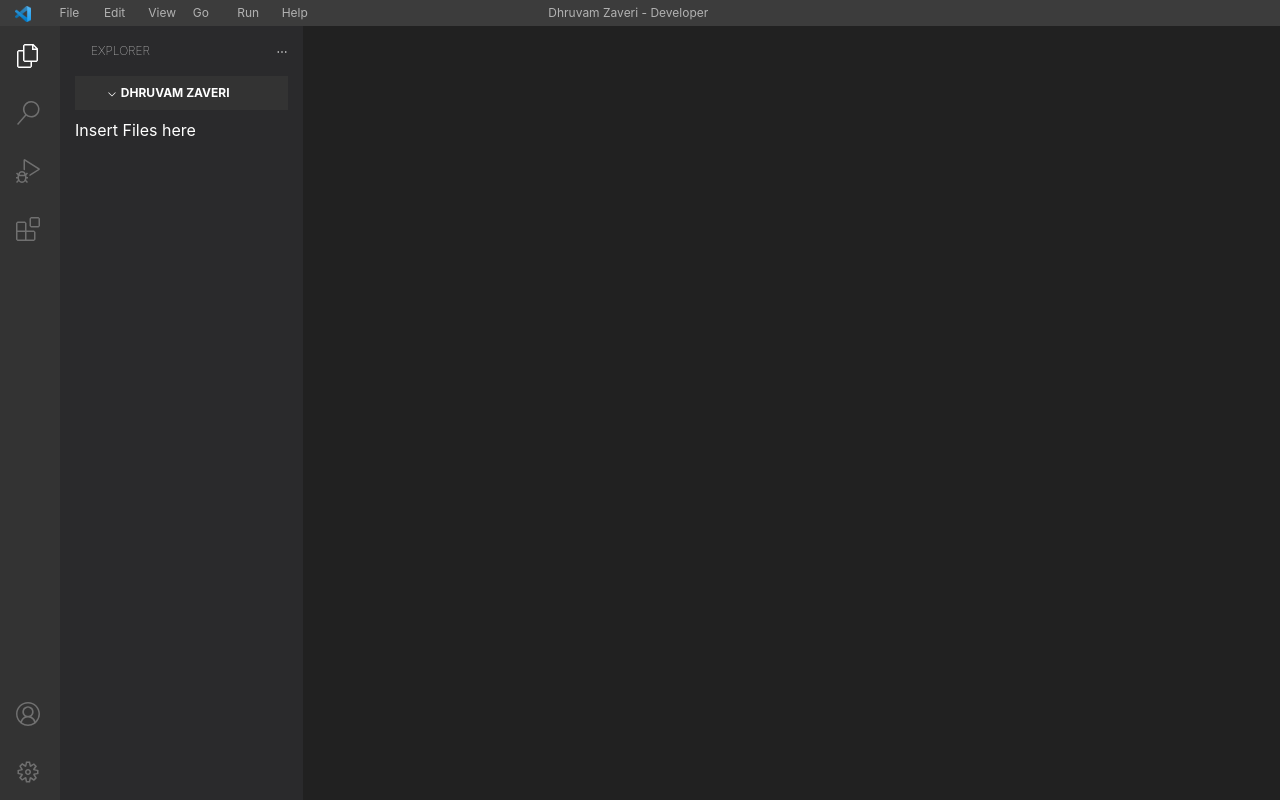
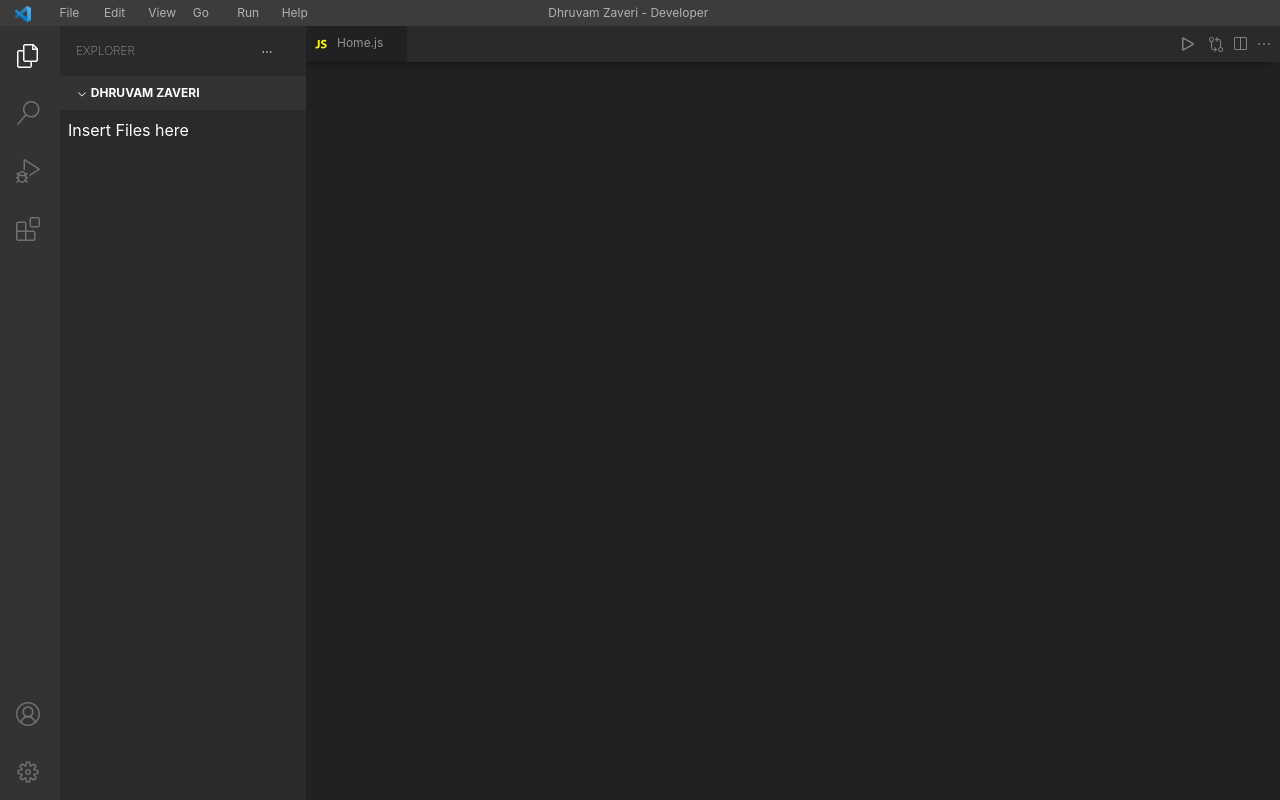
Before and after one commit to dhruvam-zaveri/vs-code-portfolio, a React (Create React App) app in the folder frontend/: page / in a window 1280 px wide. Built offline with nearby package versions, Linux system fonts and the light colour scheme.

Commit message:
Restructured the bars, TabBar fits perfectly except in sm, the file logo gets hidden.

```diff
--- a/frontend/src/App.js
+++ b/frontend/src/App.js
@@ -1,5 +1,5 @@
 import React from "react";
-import { Row, Col } from "react-bootstrap";
+import { Row, Col, Container } from "react-bootstrap";
 import Header from "./Components/Header.js";
 import TabBar from "./Components/TabBar.js";
 import SideBar from "./Components/SideBar.js";
@@ -9,9 +9,9 @@
   return (
     <>
       <Header />
+      <TabBar />
       <SideBar />
       <FilesBar />
-      {/* <TabBar /> */}
     </>
   );
 };
--- a/frontend/src/Components/FilesBar.js
+++ b/frontend/src/Components/FilesBar.js
@@ -3,21 +3,20 @@
 
 export const FilesBar = () => {
   return (
-    <Row sm="auto">
     <Navbar
       collapseOnSelect
       expand="sm"
       className="d-flex flex-column"
       style={{
         padding: 0,
+        height: "100vh",
         background: "#2A2A2C",
         position: "fixed",
         top: "26px",
         left: "60px",
-          bottom: "0px",
       }}
     >
-        <Container>
+      <Container style={{ padding: 0 }}>
         <Navbar.Toggle aria-controls="basic-navbar-nav" />
         <Navbar.Collapse
           className="d-flex flex-column"
@@ -35,7 +34,7 @@
             >
               <Col className="pr-5">EXPLORER</Col>
               <Col className="pr-5 d-none d-md-block"></Col>
-                <Col className="">
+              <Col className="pr-5">
                 <svg
                   stroke="currentColor"
                   fill="currentColor"
@@ -51,6 +50,7 @@
             <Container
               style={{
                 background: "#333333",
+                padding: 0,
               }}
               fluid
             >
@@ -80,14 +80,11 @@
                 DHRUVAM ZAVERI
               </Navbar.Brand>
             </Container>
-              <Navbar.Text style={{ color: "#FFFFFF" }}>
-                Insert Files here
-              </Navbar.Text>
+            <Nav.Link style={{ color: "#FFFFFF" }}>Insert Files here</Nav.Link>
           </Nav>
         </Navbar.Collapse>
       </Container>
     </Navbar>
-    </Row>
   );
 };
 
--- a/frontend/src/Components/SideBar.js
+++ b/frontend/src/Components/SideBar.js
@@ -19,7 +19,6 @@
           top: "26px",
           left: "0px",
           right: "0px",
-          bottom: "0px",
         }}
       >
         <Nav.Item className="pl-3 py-3" style={{ color: "#FFFFFF" }}>
--- a/frontend/src/Components/TabBar.js
+++ b/frontend/src/Components/TabBar.js
@@ -1,8 +1,26 @@
-import React from "react";
+import React, { useLayoutEffect, useState } from "react";
 import { Container, Row, Col } from "react-bootstrap";
 import Tab from "./Tab.js";
 
+function useWindowSize() {
+  const [size, setSize] = useState(0);
+
+  useLayoutEffect(() => {
+    function updateSize() {
+      setSize([window.innerWidth]);
+    }
+
+    window.addEventListener("resize", updateSize);
+    updateSize();
+
+    return () => window.removeEventListener("resize", updateSize);
+  }, []);
+  return size;
+}
+
 export const TabBar = () => {
+  const width = useWindowSize();
+
   const jsLogo = (
     <svg
       stroke="currentColor"
@@ -20,10 +38,10 @@
 
   return (
     <Container
-      id="TabBar"
       style={{
         background: "#2A2A2C",
         color: "#808080",
+        width: { width },
         boxShadow: "0 6px 11px -9px #000000",
         position: "fixed",
         top: "26px",
@@ -31,11 +49,38 @@
       fluid
     >
       <Row>
-        <div id="addTab">
-          <Col lg="auto" md="auto" sm="auto" xs="auto" className="px-0">
-            <Tab title="Home.js" logo={jsLogo} />
-          </Col>
-        </div>
+        <Col
+          lg="auto"
+          md="auto"
+          sm="auto"
+          xs="auto"
+          className="px-5 d-none d-sm-block"
+        ></Col>
+
+        <Col
+          lg="auto"
+          md="auto"
+          sm="auto"
+          xs="auto"
+          className="pr-5 d-none d-sm-block"
+        ></Col>
+        <Col
+          lg="auto"
+          md="auto"
+          sm="auto"
+          xs="auto"
+          className="pr-5 d-none d-md-block"
+        ></Col>
+        <Col
+          lg="auto"
+          md="auto"
+          sm="auto"
+          xs="auto"
+          className="px-0 pl-3"
+          style={{ marginLeft: "60px" }}
+        >
+          <Tab title="Home.js" logo={jsLogo} />
+        </Col>
         <Col>
           <Row className="d-flex justify-content-end">
             <Col lg="auto" md="auto" sm="auto" xs="auto" className="py-1">
```
Lines whose indentation alone changed are shown as unchanged.
